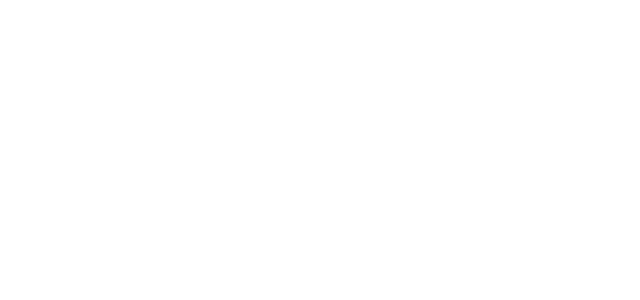
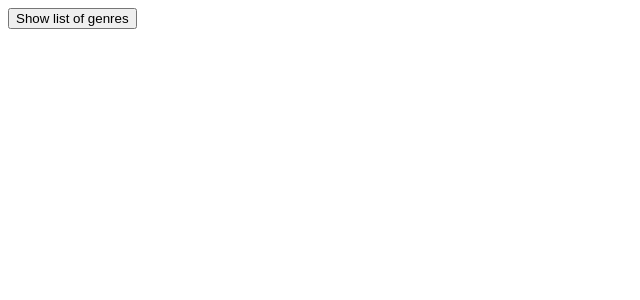
Before and after one commit to Koleckoo/hackhaton_4_music, a React (Vite) app: page /genres in a window 1280 px wide. Shown: the top 300 px of the page, without its empty margins (0-640 px from the left). Built offline with nearby package versions, Linux system fonts and the light colour scheme.

Commit message:
existing redirecting to concrete pages

```diff
--- a/src/components/GenrePage/GenrePage.jsx
+++ b/src/components/GenrePage/GenrePage.jsx
@@ -1,5 +1,60 @@
+import { useState, useEffect } from "react";
+
 export default function GenrePage() {
 
 
+    const [genres, setGenres] = useState([]);
+    const [search, setSearch] = useState("");
+    const [searchResult, setSearchResult] = useState([]);
 
-}
+
+        const fetchGenres= async () => {
+        const response = await fetch('http://musicbrainz.org/ws/2/genre/all?limit=10&fmt=json');
+        const data = await response.json();
+        console.log(data)
+        const genreList = data.genres;
+        setGenres(genreList);
+      }
+
+    //   const fetchSearch= async () => {
+    //     const response = await fetch(`https://musicbrainz.org/ws/2/label?query=${search}&fmt=json`);
+    //     const data = await response.json();
+    //     searchResult(data.labels);
+    //     console.log(searchResult);
+    //   }
+
+
+    const inputChange = (event) => {
+        const inputValue = event.target.value;
+        setGenres(inputValue);
+};
+
+    // const searchChange = (event) => {
+    //     const inputValue = event.target.value;
+    //     setSearch(inputValue);
+    // };
+
+    // const searchMonika = (event) => {
+    //     event.preventDefault();
+    //     fetchSearch() ;
+
+    // }
+
+      return (
+            <div className="genre_list">
+                 <button onClick={fetchGenres}>Show list of genres</button>
+
+                      {genres.map((genre) => {
+                     return < div className="genre_list-tem" key={genre.id}>Genre name: {genre.name}
+                        <ul>
+                            <li>id: {genre.id}</li>
+                        </ul>
+
+                            </div>
+                      })}
+
+
+            </div>
+
+      );
+    };
```
